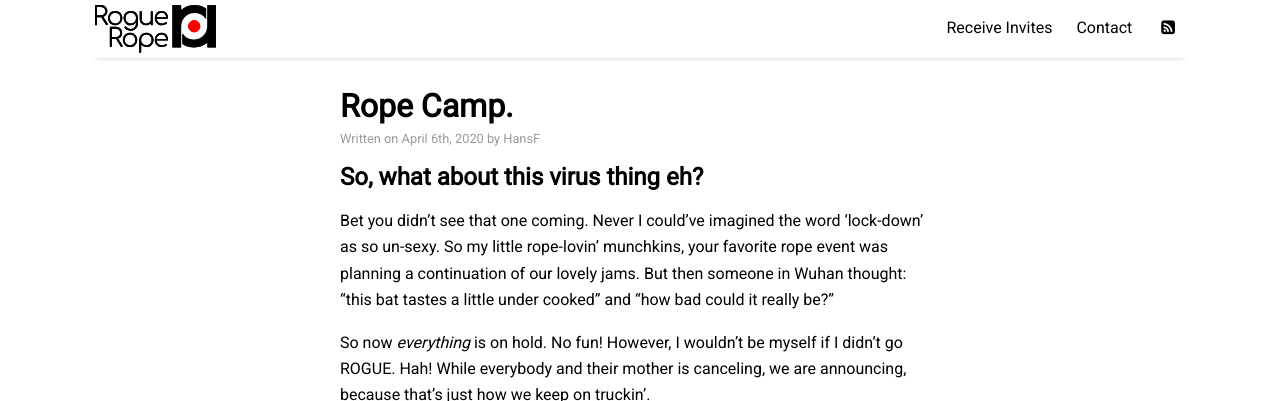
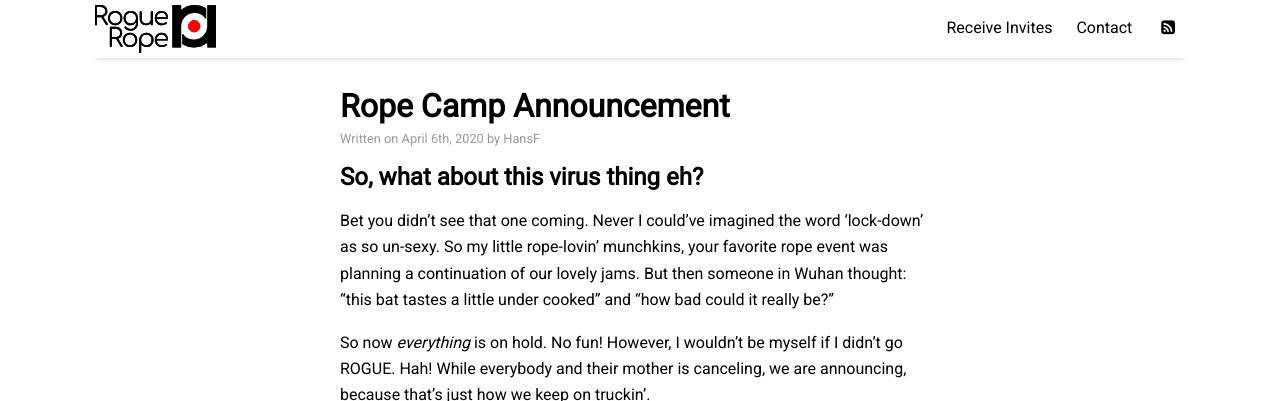
Before and after one commit to RogueRope/RogueRope, a Jekyll site: the page built from _posts/2020-04-06-Rope-Camp.md, in a window 1280 px wide and 900 px high, cut to the strip 0-401 px from the top of the window. Built offline with Jekyll 4.4.1, drawn with Linux system fonts in a browser that asks for light colours; nearby versions of some CDN libraries; comment, search, counter and statistics services are not loaded.

Commit message:
url tweak

```diff
--- a/_config.yml
+++ b/_config.yml
@@ -2,8 +2,7 @@
 
 # jekyll-paginate configuration
 paginate:            10
-site:
-  url:                 https://roguerope.be
+url:                 https://roguerope.be/
 # Build settings
 markdown:            kramdown
 highlighter:         rouge
--- a/_posts/2020-04-06-Rope-Camp.md
+++ b/_posts/2020-04-06-Rope-Camp.md
@@ -1,6 +1,6 @@
 ---
 layout: post
-title: Rope Camp.
+title: Rope Camp Announcement
 tags: information
 image: corona.jpg
 ---
```
